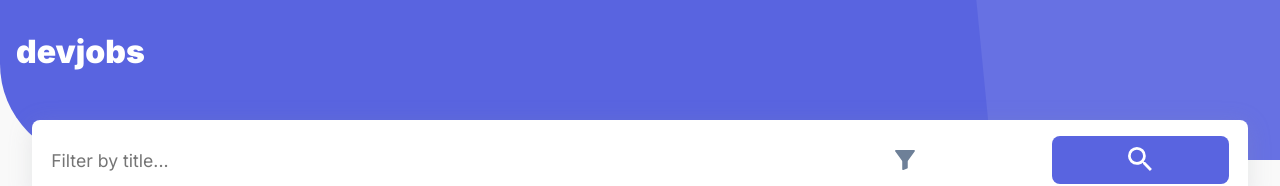
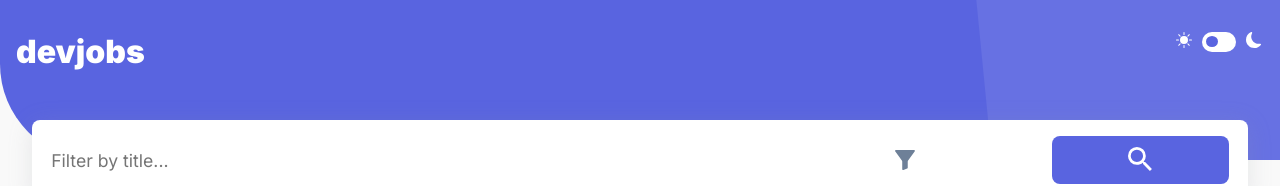
Before and after one commit to TiagoDiass/devjobs, a Next.js app: page / in a window 1280 px wide. Shown: the top 186 px of the page. Built offline with nearby package versions, Linux system fonts and the light colour scheme.

Commit message:
feat: add dark theme

```diff
--- a/package.json
+++ b/package.json
@@ -10,6 +10,7 @@
     "next": "latest",
     "react": "^17.0.2",
     "react-dom": "^17.0.2",
+    "react-icons": "^4.3.1",
     "react-is": "^17.0.2",
     "styled-components": "^5.2.3",
     "styled-media-query": "^2.1.2"
--- a/src/components/Header/Header.styles.ts
+++ b/src/components/Header/Header.styles.ts
@@ -23,4 +23,53 @@ export const Logo = styled.h1`
 export const HeaderContent = styled.div`
   max-width: 1280px;
   width: 100%;
+  display: flex;
+  justify-content: space-between;
 `;
+
+export const ThemeSwitcher = styled.div`
+  display: flex;
+  column-gap: 0.5rem;
+  color: #fff;
+
+  svg {
+    width: 20px;
+  }
+
+  .checkbox {
+    opacity: 0;
+    position: absolute;
+  }
+
+  .checkbox:checked+.label .ball {
+    transform: translateX(12px);
+  }
+
+  .label {
+    width: 34px;
+    height: 20px;
+    background-color: #fff;
+    display: flex;
+    align-items: center;
+    padding: 5px;
+    justify-content: space-between;
+    border-radius: 50px;
+    position: relative;
+
+    transition: background 0.2s;
+    cursor: pointer;
+  }
+
+  .ball {
+    width: 12px;
+    height: 11px;
+    background-color: ${(p) => p.theme.colors.primary};
+    position: absolute;
+    top: 4px;
+    left: 4px;
+    border-radius: 50%;
+
+    transition: transform 0.2s, background 0.2s;
+  }
+}
+`;
--- a/src/components/Header/Header.tsx
+++ b/src/components/Header/Header.tsx
@@ -1,16 +1,32 @@
 import * as S from './Header.styles';
 import Link from 'next/link';
+import { BsFillSunFill, BsFillMoonFill } from 'react-icons/bs';
+
+type HeaderProps = {
+  handleThemeChange: () => void;
+};
 
 /**
  * @component Header - Website header
  */
-export default function Header() {
+export default function Header({ handleThemeChange }: HeaderProps) {
   return (
     <S.HeaderContainer>
       <S.HeaderContent>
         <Link href='/'>
           <S.Logo>devjobs</S.Logo>
         </Link>
+
+        <S.ThemeSwitcher>
+          <BsFillSunFill />
+
+          <input type='checkbox' id='checkbox' className='checkbox' />
+          <label htmlFor='checkbox' className='label' onClick={handleThemeChange}>
+            <div className='ball'></div>
+          </label>
+
+          <BsFillMoonFill />
+        </S.ThemeSwitcher>
       </S.HeaderContent>
     </S.HeaderContainer>
   );
--- a/src/pages/_app.tsx
+++ b/src/pages/_app.tsx
@@ -1,18 +1,25 @@
 import { Header } from 'components';
-import { ThemeProvider } from 'styled-components';
+import { useState } from 'react';
+import { DefaultTheme, ThemeProvider } from 'styled-components';
 import { GlobalStyles, theme } from 'styles';
 
 /**
  * @component App - Next.js root component
  */
 export default function App({ Component, pageProps }) {
+  const [currentTheme, setCurrentTheme] = useState<'light' | 'dark'>('light');
+
+  const handleThemeChange = () => {
+    setCurrentTheme(currentTheme === 'dark' ? 'light' : 'dark');
+  };
+
   return (
     <>
       {/* Configuração padrão do Styled Components para utilizar com Next.js */}
-      <ThemeProvider theme={theme}>
+      <ThemeProvider theme={theme[currentTheme] as DefaultTheme}>
         <GlobalStyles />
 
-        <Header />
+        <Header handleThemeChange={handleThemeChange} />
         <Component {...pageProps} />
       </ThemeProvider>
     </>
--- a/src/styles/index.ts
+++ b/src/styles/index.ts
@@ -1,3 +1,3 @@
 export { default as GlobalStyles } from './global';
-export { default as theme } from './theme';
+export * as theme from './theme';
 export * as Animations from './animations';
--- a/src/styles/theme.ts
+++ b/src/styles/theme.ts
@@ -1,4 +1,4 @@
-export default {
+const light = {
   colors: {
     primary: '#5964E0',
     primaryLighter: '#939BF4',
@@ -25,3 +25,22 @@ export default {
     large: '1280px',
   },
 } as const;
+
+const dark = {
+  ...light,
+
+  boxShadow: '0',
+
+  colors: {
+    primary: '#5964E0',
+    primaryLighter: '#939BF4',
+    white: '#19202D',
+    whiteDarker: '#121721',
+    secondary: '#fff',
+    secondaryDarker: '#f9f9f9',
+    gray: '#9DAEC2',
+    darkGray: '#6E8098',
+  },
+} as const;
+
+export { light, dark };
--- a/src/templates/JobDetails/JobDetails.styles.ts
+++ b/src/templates/JobDetails/JobDetails.styles.ts
@@ -182,7 +182,7 @@ export const ApplyButton = styled.a`
     text-align: center;
     padding: 1rem;
 
-    color: ${theme.colors.white};
+    color: #fff;
     font-weight: 600;
     font-size: 1.05rem;
     text-decoration: none;
--- a/styled-components.d.ts
+++ b/styled-components.d.ts
@@ -1,6 +1,6 @@
 import { theme } from 'styles';
 
-type Theme = typeof theme;
+type Theme = typeof theme.light;
 
 declare module 'styled-components' {
   export interface DefaultTheme extends Theme {}
```
Also changed, not shown: screenshots/deploy-on-vercel.png (added), 1 other file (tests, documents, lock files or other folders).
